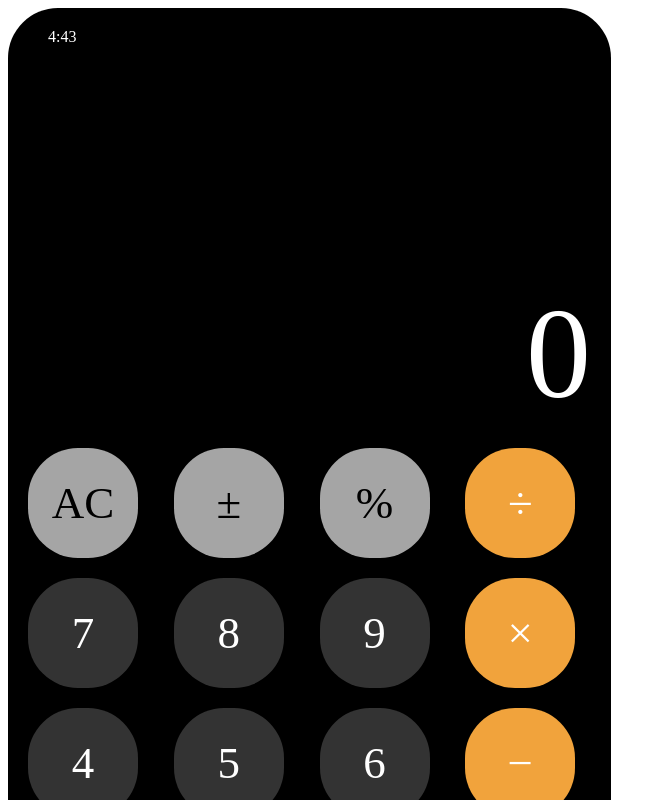
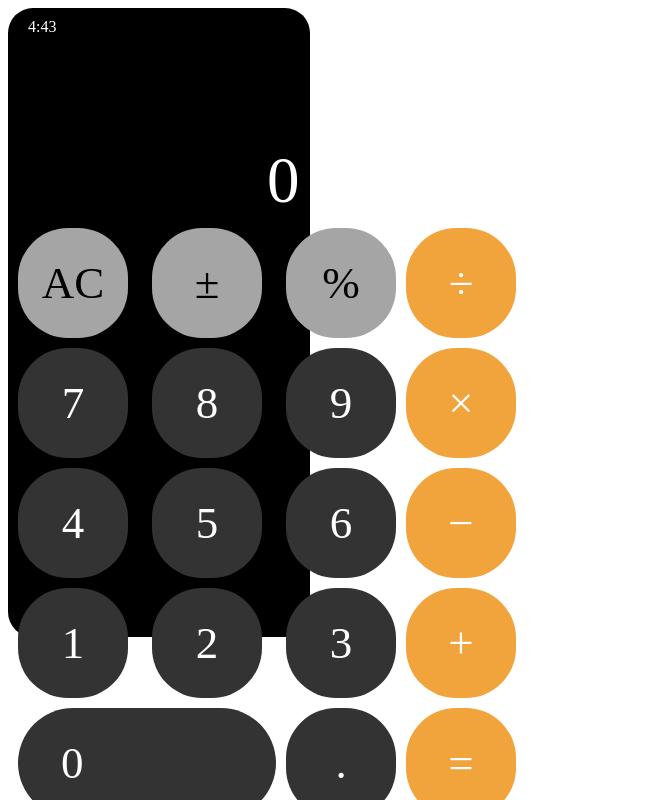
Before and after one commit to Oyeleye/Web-calculator, a React (Create React App) app: page / in a window 1280 px wide. Shown: the top 800 px of the page, without its empty margins (0-666 px from the left). Built offline with nearby package versions, Linux system fonts and the light colour scheme.

Commit message:
Reduce all px by half

```diff
--- a/src/Components/App/App.css
+++ b/src/Components/App/App.css
@@ -1,24 +1,24 @@
 .App {
-    width: 563px;
-    height: 1218px;
+    width: 281.5px;
+    height: 609px;
     background: #000000;
     color: #ffffff;
-    border-radius: 50px;
-    padding: 20px;
+    border-radius: 25px;
+    padding: 10px;
 }
 .top {
-    height: 250px;
-    padding: 0 20px;
+    height: 125px;
+    padding: 0 10px;
 }
 .display {
-    font-size: 130px;
-    margin-bottom: 20px;
-    font-weight: 300;
+    font-size: 65px;
+    margin-bottom: 10px;
+    font-weight: 150;
     text-align: right;
 }
 .buttons {
     display: grid;
-    grid-gap: 20px;
+    grid-gap: 10px;
     grid-template-rows: repeat(5, 1fr);
     grid-template-columns: repeat(4, 1fr);
 }
```
